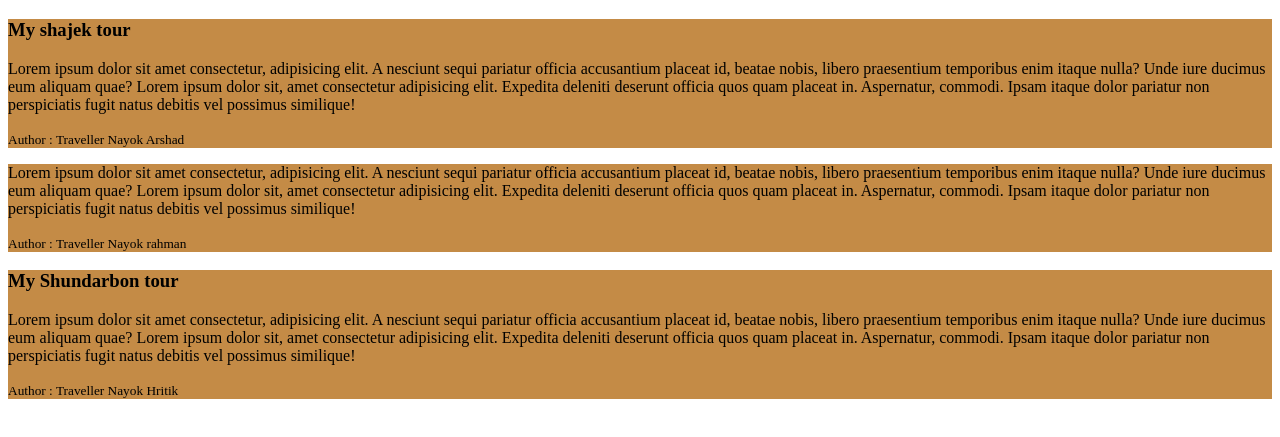
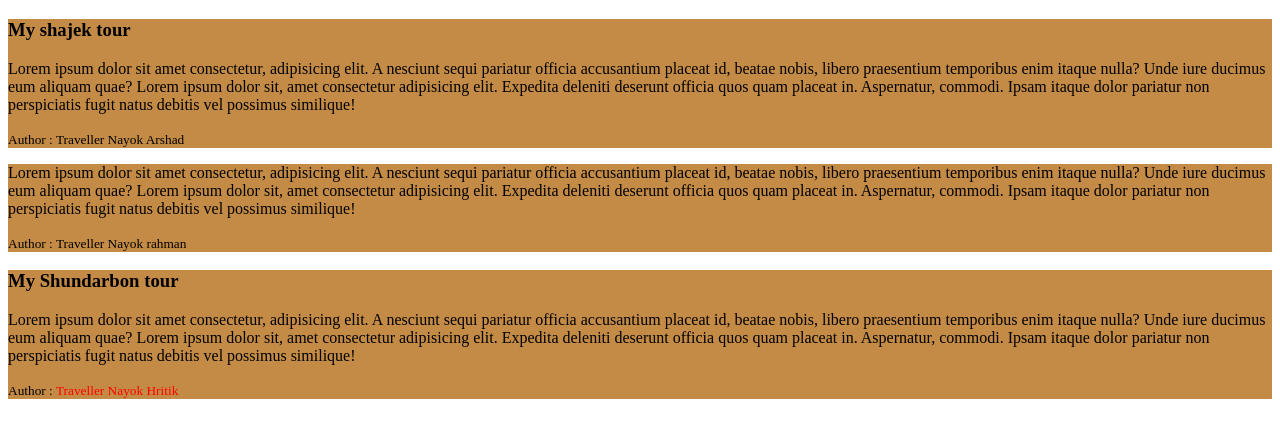
Before and after one commit to MirzaAyon/trying-more-CSS, a plain HTML site: page my-blogs2.html in a window 1280 px wide. Shown: the part 61-498 px from the top of the page. Drawn offline with Linux system fonts and the light colour scheme.

Commit message:
blog created

```diff
--- a/my-blogs2.html
+++ b/my-blogs2.html
@@ -15,6 +15,10 @@
                 .blog{
                     background-color: rgb(196, 139, 70);
                 }
+                .author-name{
+                    color: red;
+                }
+
             </style>
         </head>
         <body>
@@ -36,7 +40,7 @@
             <div class="blog">
                 <h3>My Shundarbon   tour</h3>
             <p>Lorem ipsum dolor sit amet consectetur, adipisicing elit. A nesciunt sequi pariatur officia accusantium placeat id, beatae nobis, libero praesentium temporibus enim itaque nulla? Unde iure ducimus eum aliquam quae? Lorem ipsum dolor sit, amet consectetur adipisicing elit. Expedita deleniti deserunt officia quos quam placeat in. Aspernatur, commodi. Ipsam itaque dolor pariatur non perspiciatis fugit natus debitis vel possimus similique!</p>
-            <small>Author : Traveller Nayok Hritik</small>
+            <small>Author : <span class="author-name">Traveller Nayok Hritik</span> </small>
             </div>
 
         </body>
```
